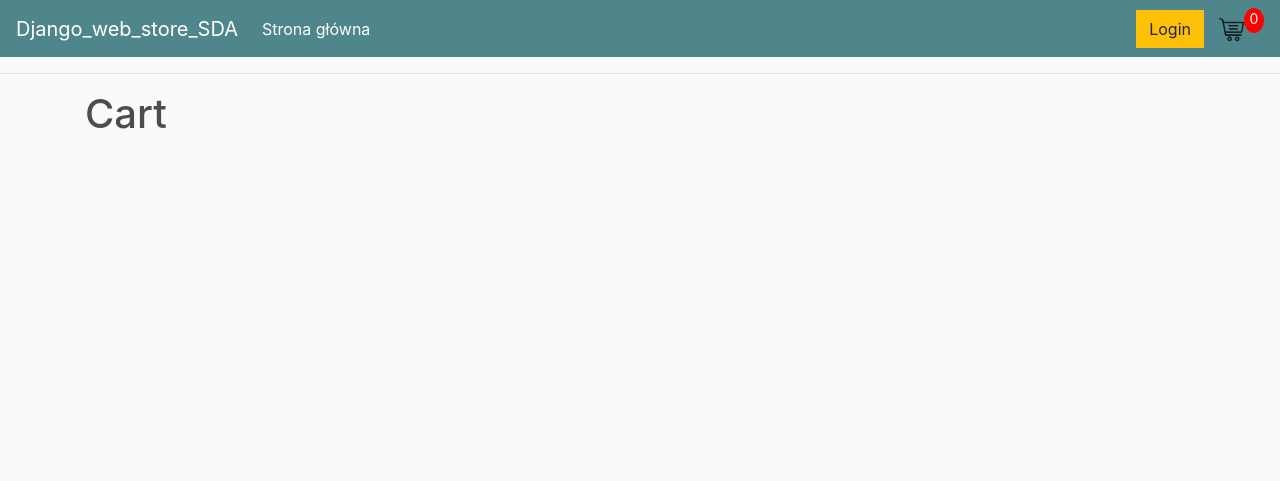
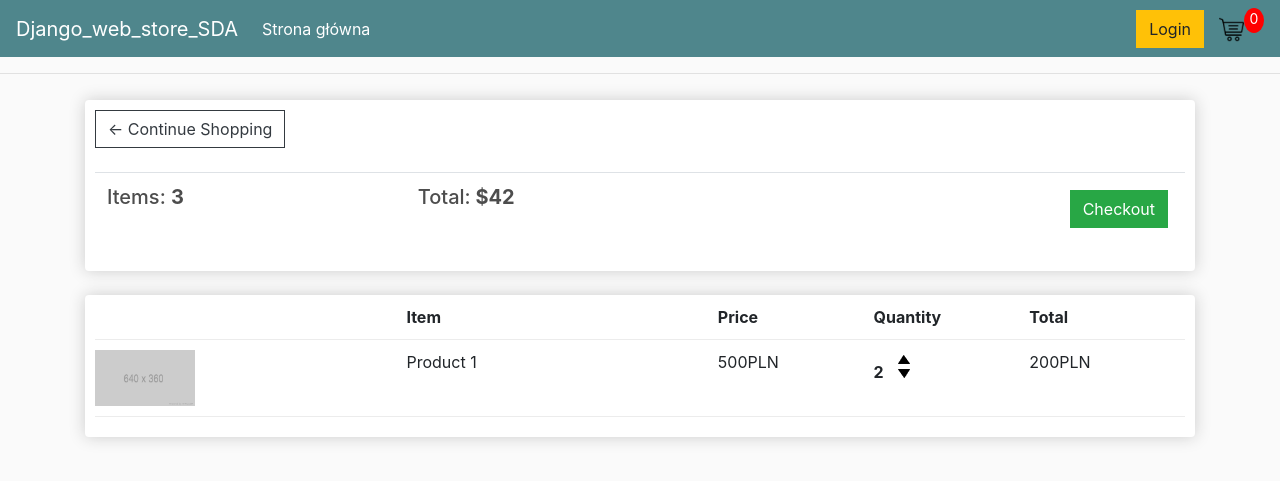
Before and after one commit to azu-pl/Django_web_store_project, a Django app: page /cart/ in a window 1280 px wide. Shown: the top 481 px of the page. Run offline with Django 4.2, Linux system fonts and the light colour scheme; lists and menus that the app fills with data are empty; some libraries are stand-ins or nearby versions.

Commit message:
Working cart.html template, rest files has been modified by requirements for proper functionality of cart.html

```diff
--- a/store/templates/store/base.html
+++ b/store/templates/store/base.html
@@ -35,7 +35,7 @@
 				  <a href="{% url 'login' %}" class="btn btn-warning">Login</a>
 				{% endif %}
 
-	     	<a href="#">
+	     	<a href="{% url 'cart' %}">
 	    		<img  id="cart-icon" src="{% static 'images/cart.png' %}">
 	    	</a>
 	    	<p id="cart-total">0</p>
--- a/store/templates/store/cart.html
+++ b/store/templates/store/cart.html
@@ -1,5 +1,53 @@
 {% extends 'store/base.html' %}
 {% load static %}
 {% block content %}
-    <h1>Cart</h1>
+	<div class="row">
+		<div class="col-lg-12">
+			<div class="box-element">
+				<a class="btn btn-outline-dark" href="{% url 'store' %}">&#x2190; Continue Shopping</a>
+<br>
+				<br>
+				<table class="table">
+					<tr>
+						<th><h5>Items: <strong>3</strong></h5></th>
+						<th><h5>Total:<strong> $42</strong></h5></th>
+						<th>
+							<a  style="float:right; margin:5px;" class="btn btn-success" href="{% url 'checkout' %}">Checkout</a>
+						</th>
+					</tr>
+				</table>
+
+			</div>
+
+			<br>
+			<div class="box-element">
+				<div class="cart-row">
+					<div style="flex:2"></div>
+					<div style="flex:2"><strong>Item</strong></div>
+					<div style="flex:1"><strong>Price</strong></div>
+					<div style="flex:1"><strong>Quantity</strong></div>
+					<div style="flex:1"><strong>Total</strong></div>
+				</div>
+
+				<div class="cart-row">
+					<div style="flex:2"><img class="row-image" src="{% static 'images/placeholder.png' %}"></div>
+					<div style="flex:2"><p>Product 1</p></div>
+					<div style="flex:1"><p>500PLN</p></div>
+					<div style="flex:1">
+						<p class="quantity">2</p>
+						<div class="quantity">
+							<img class="chg-quantity" src="{% static  'images/arrow-up.png' %}">
+
+							<img class="chg-quantity" src="{% static  'images/arrow-down.png' %}">
+						</div>
+					</div>
+					<div style="flex:1"><p>200PLN</p></div>
+				</div>
+
+			</div>
+
+
+			</div>
+		</div>
+	</div>
 {% endblock content %}
--- a/store/urls.py
+++ b/store/urls.py
@@ -4,8 +4,8 @@ from .views import ProfileCreateView
 
 urlpatterns = [
     path('', views.store, name='store'),
-    path('cart/', views.cart),
-    path('checkout/', views.checkout),
+    path('cart/', views.cart, name='cart'),
+    path('checkout/', views.checkout, name='checkout'),
     path('sign-up/', views.sign_up_view, name='sign_up'),
     path('profile/', views.profile_view, name='profile'),
     path('profile/create/', ProfileCreateView.as_view(), name='profile_create')
```
Also changed, not shown: static/images/arrow-down.png (added), static/images/arrow-up.png (added).
